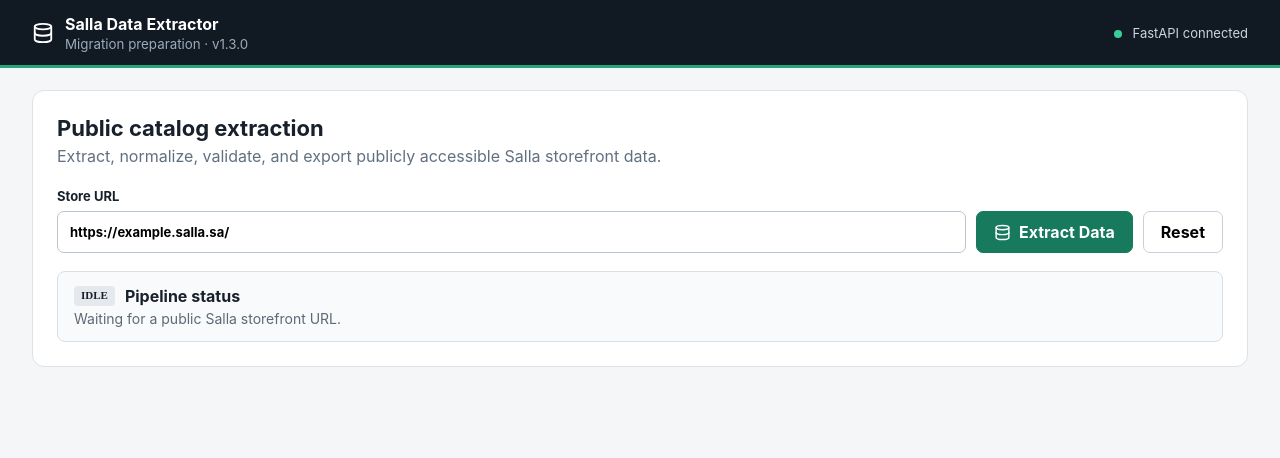
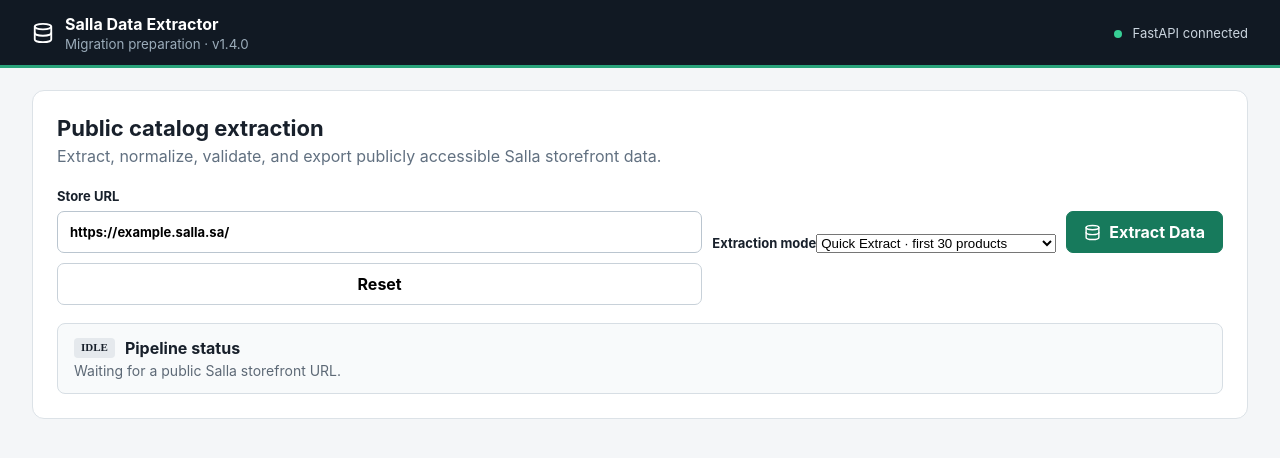
Before and after one commit to ebdaagpt-svg/ebdaagpt-svg-salla-store-extractor, a React (Vite) app: page / in a window 1280 px wide. Shown: the top 458 px of the page. Built offline with nearby package versions, Linux system fonts and the light colour scheme.

Commit message:
Add quick/full extraction pipeline: src/main.tsx

```diff
--- a/src/main.tsx
+++ b/src/main.tsx
@@ -16,6 +16,9 @@
   mode: "LIVE" | "MOCK";
   message: string;
   stats: Record<string, number | string>;
+  progress_current?: number;
+  progress_total?: number;
+  progress_percentage?: number;
 };
 type Payload = {
   tables: Record<string, Record<string, unknown>[]>;
@@ -131,6 +134,9 @@
   const [busy, setBusy] = useState(false);
   const [stage, setStage] = useState("IDLE");
   const [error, setError] = useState("");
+  const [extractionMode, setExtractionMode] = useState<"QUICK" | "FULL">(
+    "QUICK",
+  );
   async function run() {
     setBusy(true);
     setError("");
@@ -141,16 +147,23 @@
       const r = await fetch("/api/extract", {
         method: "POST",
         headers: { "Content-Type": "application/json" },
-        body: JSON.stringify({ store_url: url }),
+        body: JSON.stringify({
+          store_url: url,
+          extraction_mode: extractionMode,
+        }),
       });
       const body = await r.json();
       if (!r.ok) throw new Error(body.detail?.message || "Extraction failed");
       setResult(body);
       let current = body;
       while (
-          !["READY", "COMPLETED", "PARTIAL_SUCCESS", "DEMO_MODE", "ERROR"].includes(
-          current.stage,
-        )
+        ![
+          "READY",
+          "COMPLETED",
+          "PARTIAL_SUCCESS",
+          "DEMO_MODE",
+          "ERROR",
+        ].includes(current.stage)
       ) {
         await new Promise((resolve) => setTimeout(resolve, 1500));
         const statusResponse = await fetch(`/api/extraction/${body.id}`);
@@ -181,7 +194,9 @@
   }
   const ready =
     !!result &&
-    ["READY", "COMPLETED", "PARTIAL_SUCCESS", "DEMO_MODE"].includes(result.stage);
+    ["READY", "COMPLETED", "PARTIAL_SUCCESS", "DEMO_MODE"].includes(
+      result.stage,
+    );
   const rows =
     tab === "raw"
       ? data
@@ -195,7 +210,7 @@
           <Database size={22} />
           <div>
             <strong>Salla Data Extractor</strong>
-                <small>Migration preparation · v1.3.0</small>
+            <small>Migration preparation · v1.4.0</small>
           </div>
         </div>
         <div className="health">
@@ -219,6 +234,21 @@
               placeholder="https://store.example.com"
               disabled={busy}
             />
+          </label>
+          <label className="mode-field">
+            Extraction mode
+            <select
+              value={extractionMode}
+              onChange={(e) =>
+                setExtractionMode(e.target.value as "QUICK" | "FULL")
+              }
+              disabled={busy}
+            >
+              <option value="QUICK">Quick Extract · first 30 products</option>
+              <option value="FULL">
+                Full Extract · complete public catalog
+              </option>
+            </select>
           </label>
           <button className="primary" onClick={run} disabled={busy || !url}>
             {busy ? (
@@ -256,7 +286,17 @@
         </div>
         {busy && (
           <div className="progress">
-            <i />
+            <i
+              style={{
+                width: `${result?.progress_percentage || 2}%`,
+                animation: result?.progress_total ? "none" : undefined,
+              }}
+            />
+            <span>
+              {result?.progress_total
+                ? `${result.progress_current} / ${result.progress_total} · ${result.progress_percentage}%`
+                : "Discovering catalog…"}
+            </span>
           </div>
         )}
       </section>
```
